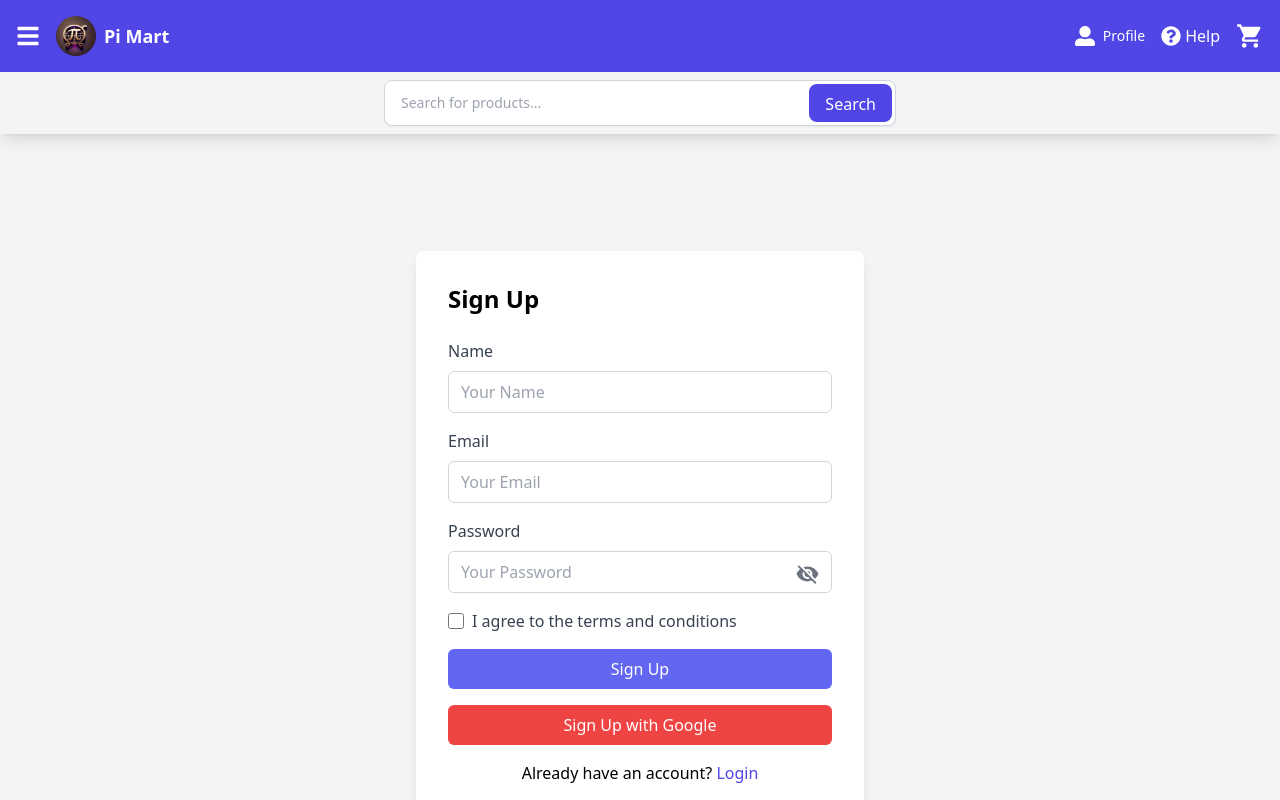
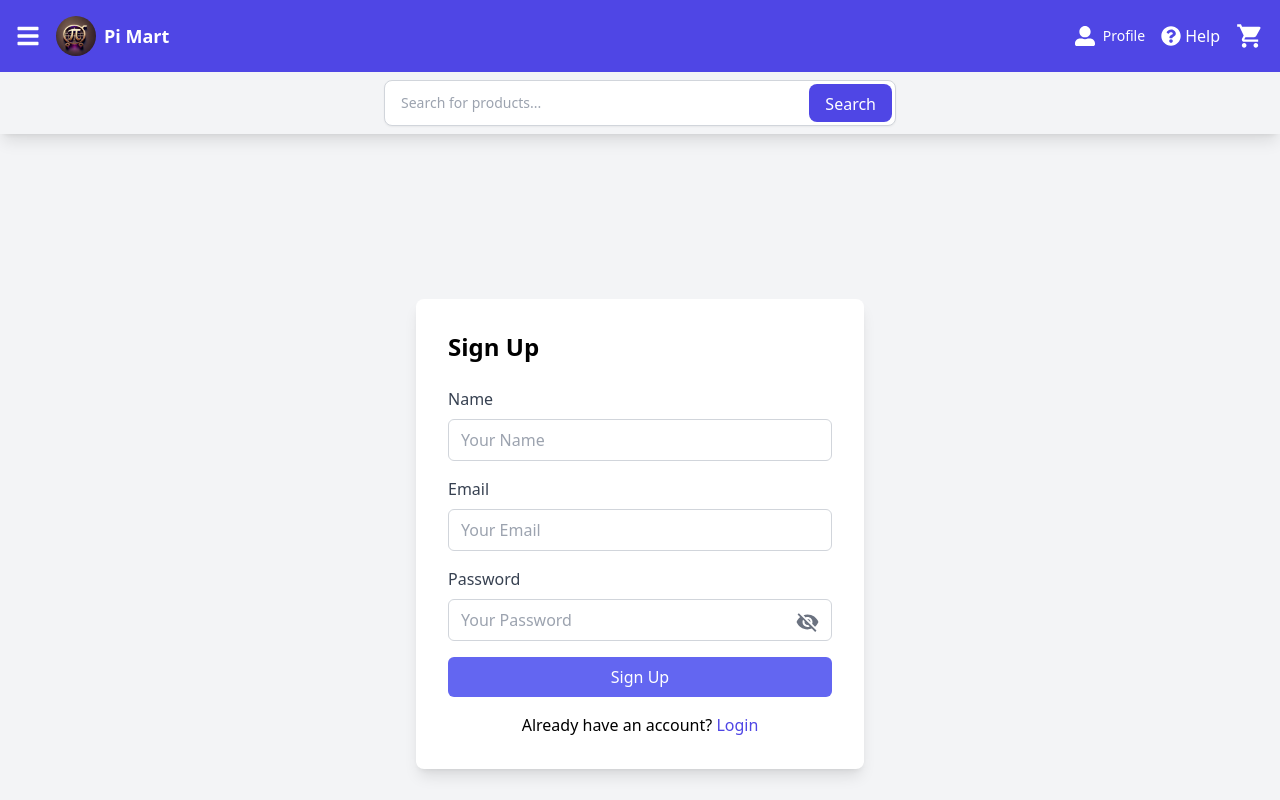
Before and after one commit to Marylin2000/pi_store, a React (Vite) app: page /signup in a window 1280 px wide. Shown: the top 800 px of the page. Built offline with nearby package versions, Linux system fonts and the light colour scheme; no server answers.

Commit message:
final commit

```diff
--- a/src/components/AuthForm.jsx
+++ b/src/components/AuthForm.jsx
@@ -1,10 +1,8 @@
 import React, { useState } from "react";
 import { Link } from "react-router-dom";
-import { signInWithPopup } from "firebase/auth";
-import { auth, googleProvider } from "../firebase"; // Import Firebase auth and provider
 import { IoMdEye, IoMdEyeOff } from "react-icons/io";
 
-const AuthForm = ({ type, onSubmit }) => {
+const AuthForm = ({ type, onSubmit, error }) => { // Accept error as a prop
   const [formData, setFormData] = useState({
     name: "",
     email: "",
@@ -12,6 +10,8 @@ const AuthForm = ({ type, onSubmit }) => {
     terms: false,
     showPassword: false,
   });
+
+  const [localError, setLocalError] = useState("");
 
   const handleChange = (e) => {
     const { name, value, type: inputType, checked } = e.target;
@@ -30,15 +30,11 @@ const AuthForm = ({ type, onSubmit }) => {
 
   const handleSubmit = (e) => {
     e.preventDefault();
-    onSubmit(formData);
-  };
-
-  const handleGoogleLogin = async () => {
-    try {
-      const userCredential = await signInWithPopup(auth, googleProvider);
-      console.log("Google login successful:", userCredential.user);
-    } catch (error) {
-      console.error("Google login error:", error.message);
+    if (formData.password.length < 6) {
+      setLocalError("Password must be at least 6 characters long.");
+    } else {
+      setLocalError("");
+      onSubmit(formData);
     }
   };
 
@@ -92,27 +88,20 @@ const AuthForm = ({ type, onSubmit }) => {
             </div>
             <button
               type="button"
-              className="absolute  flex right-3 top-[58%] text-sm text-gray-500"
+              className="absolute flex right-3 top-[58%] text-sm text-gray-500"
               onClick={toggleShowPassword}
             >
               <span>{formData.showPassword ? <IoMdEye size={25} /> : <IoMdEyeOff size={25} />}</span>
             </button>
           </div>
 
-          {type === "signup" && (
-            <div className="mb-4 flex items-center">
-              <input
-                type="checkbox"
-                name="terms"
-                checked={formData.terms}
-                onChange={handleChange}
-                className="mr-2 h-4 w-4 text-indigo-600 border-gray-300 rounded focus:ring-indigo-500"
-                required
-              />
-              <label className="text-gray-700">
-                I agree to the terms and conditions
-              </label>
-            </div>
+          {/* Display the passed error message */}
+          {error && (
+            <p className="text-red-500 text-sm mb-2">{error}</p>
+          )}
+
+          {localError && (
+            <p className="text-red-500 text-sm mb-2">{localError}</p>
           )}
 
           <button
@@ -122,15 +111,6 @@ const AuthForm = ({ type, onSubmit }) => {
             {type === "login" ? "Login" : "Sign Up"}
           </button>
         </form>
-
-        <div className="my-4 flex items-center justify-center">
-          <button
-            onClick={handleGoogleLogin}
-            className="flex items-center justify-center w-full bg-red-500 text-white py-2 px-4 rounded-md hover:bg-red-600 focus:outline-none focus:ring-2 focus:ring-red-500 focus:ring-offset-2"
-          >
-            {type === "login" ? "Login with Google" : "Sign Up with Google"}
-          </button>
-        </div>
 
         <div className="mt-4 text-center">
           {type === "login" ? (
--- a/src/pages/Login.jsx
+++ b/src/pages/Login.jsx
@@ -1,19 +1,25 @@
-import React from 'react';
+import React, { useState } from 'react';
 import AuthForm from '../components/AuthForm';
 import { auth, googleProvider } from '../firebase';
 import { signInWithEmailAndPassword, signInWithPopup } from 'firebase/auth';
 import { useNavigate } from 'react-router-dom';
 
 const Login = () => {
-  const navigate = useNavigate()
+  const navigate = useNavigate();
+  const [error, setError] = useState(""); // State to track login errors
+
   const handleLogin = async (data) => {
     const { email, password } = data;
     try {
       await signInWithEmailAndPassword(auth, email, password);
       console.log('Login successful');
-      navigate('/')
-
+      navigate('/');
     } catch (error) {
+      if (error.code === 'auth/wrong-password' || error.code === 'auth/user-not-found') {
+        setError('Incorrect email or password.');
+      } else {
+        setError('Login error. Please try again.');
+      }
       console.error('Login error:', error);
     }
   };
@@ -22,17 +28,19 @@ const Login = () => {
     try {
       await signInWithPopup(auth, googleProvider);
       console.log('Google login successful');
+      navigate('/');
     } catch (error) {
+      setError('Google login error. Please try again.');
       console.error('Google login error:', error);
     }
   };
 
   return (
-
-      <AuthForm type="login"
+    <AuthForm
+      type="login"
       onSubmit={handleLogin}
-       />
-
+      error={error} // Pass error state to AuthForm
+    />
   );
 };
 
```
